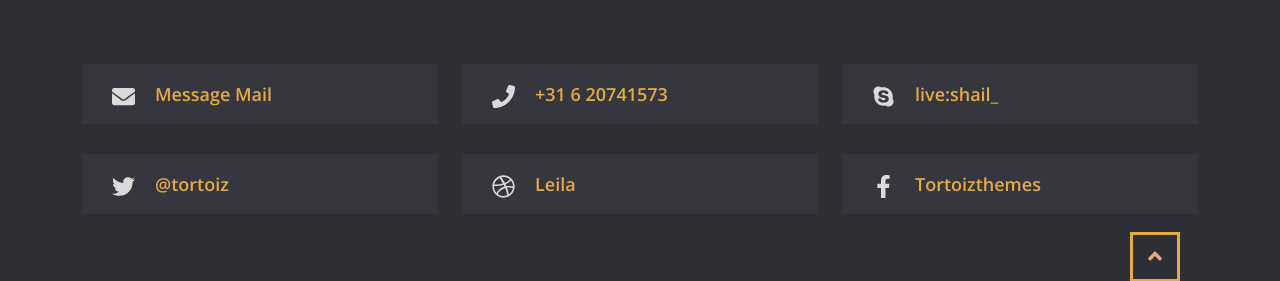
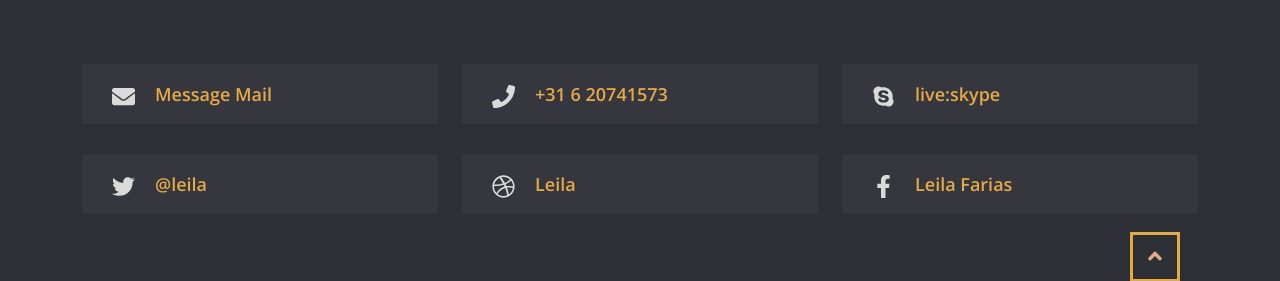
Before and after one commit to LEILAFARIAS-DVL/portfolio-reactjs, a React (Vite) app: page / in a window 1280 px wide. Shown: the part 4227-4508 px from the top of the page. Built offline with nearby package versions, Linux system fonts and the light colour scheme.

Commit message:
por hoje

```diff
--- a/src/Components/contact.jsx
+++ b/src/Components/contact.jsx
@@ -43,8 +43,8 @@ export default function Contact() {
                             <div className="ct-item-icon float-left ml-30 mr-20">
                                 <i><FaSkype/></i>
                             </div>
-                            <a className="btn-animation" href="https://themeforest.net/user/tortoiz"
-                               target="_blank">live:shail_</a>
+                            <a className="btn-animation" href="https://join.skype.com/invite/KJVTmd4PZ65W"
+                               target="_blank">live:skype</a>
                         </div>
                     </div>
                     <div className="col-lg-4 col-md-6 mb-30 mb-lg-0">
@@ -52,8 +52,8 @@ export default function Contact() {
                             <div className="ct-item-icon float-left ml-30 mr-20">
                                 <i><FaTwitter /></i>
                             </div>
-                            <a className="btn-animation" href="https://themeforest.net/user/tortoiz"
-                               target="_blank">@tortoiz</a>
+                            <a className="btn-animation" href="https://themeforest.net/user/hempelleila"
+                               target="_blank">@leila</a>
                         </div>
                     </div>
                     <div className="col-lg-4 col-md-6 mb-30 mb-lg-0">
@@ -61,7 +61,7 @@ export default function Contact() {
                             <div className="ct-item-icon float-left ml-30 mr-20">
                                 <i><FaDribbble /></i>
                             </div>
-                            <a className="btn-animation" href="https://themeforest.net/user/tortoiz"
+                            <a className="btn-animation" href="https://www.facebook.com/profile.php?id=61556669963294"
                                target="_blank">Leila</a>
                         </div>
                     </div>
@@ -70,7 +70,7 @@ export default function Contact() {
                             <div className="ct-item-icon float-left ml-30 mr-20">
                                 <i><FaFacebookF /></i>
                             </div>
-                            <a className="btn-animation" href="https://www.facebook.com/tortoizthemes">Tortoizthemes</a>
+                            <a className="btn-animation" href="https://www.facebook.com/profile.php?id=61556669963294" target="_blank">Leila Farias</a>
                         </div>
                     </div>
                 </div>
--- a/src/data/blog_posts.json
+++ b/src/data/blog_posts.json
@@ -10,8 +10,7 @@
             "blogImage": "https://live.staticflickr.com/65535/53559170179_6a40fd5264_b.jpg",
             "featured": true,
             "smallDesc": "Exploring the Latest Trends in Front-end Design and Development delves into contemporary front-end development trends, providing valuable insights into industry practices, innovative approaches, and emerging technologies. This resource empowers developers to navigate the continuously evolving web development landscape effectively.",
-            "blogText": "Stay ahead of the curve by delving into the intricacies of front-end design and development. Unleash your creativity and explore the limitless possibilities that modern technologies bring to the table.\n\nWhether you aspire to craft visually stunning websites or streamline user interactions with intuitive interfaces, this guide is your gateway to mastering the art of front-end development.\n\nDive deep into the world of responsive design, harness the power of user experience optimization, and leverage cutting-edge tools and frameworks to elevate your projects to new heights.\n\nEmbrace the ever-evolving landscape of front-end development and let your imagination soar as you sculpt digital experiences that leave a lasting impression.\n\nJoin the ranks of forward-thinkers and innovators who are shaping the future of the web, and unlock your potential in this exciting and dynamic field."
-        },
+            "blogText": "Stay ahead of the curve by delving into the intricacies of front-end design and development. Unleash your creativity and explore the limitless possibilities that modern technologies bring to the table.\n\nWhether you aspire to craft visually stunning websites or streamline user interactions with intuitive interfaces, this guide is your gateway to mastering the art of front-end development.\n\nDive deep into the world of responsive design, harness the power of user experience optimization, and leverage cutting-edge tools and frameworks to elevate your projects to new heights.\n\nEmbrace the ever-evolving landscape of front-end development and let your imagination soar as you sculpt digital experiences that leave a lasting impression.\n\nJoin the ranks of forward-thinkers and innovators who are shaping the future of the web, and unlock your potential in this exciting and dynamic field."        },
         {
             "id": 2,
             "blogCategory": "React.js",
```
